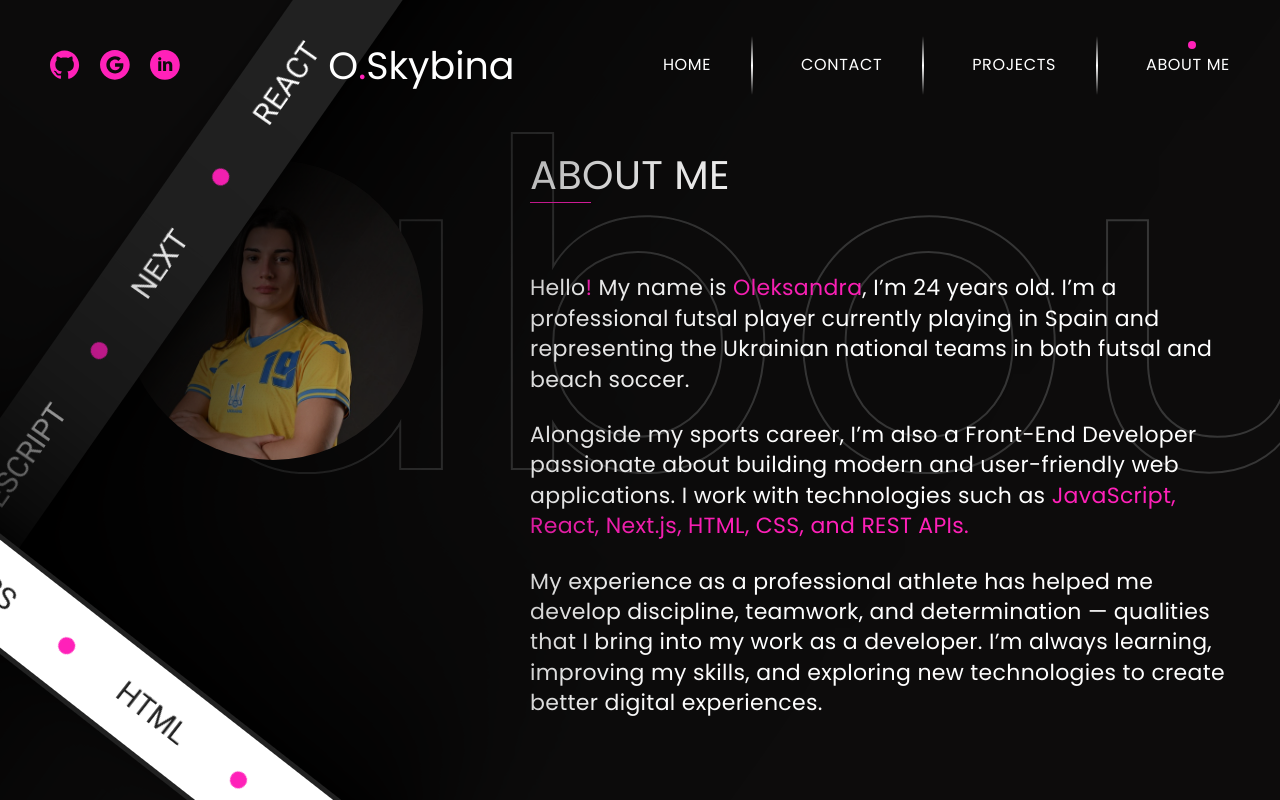
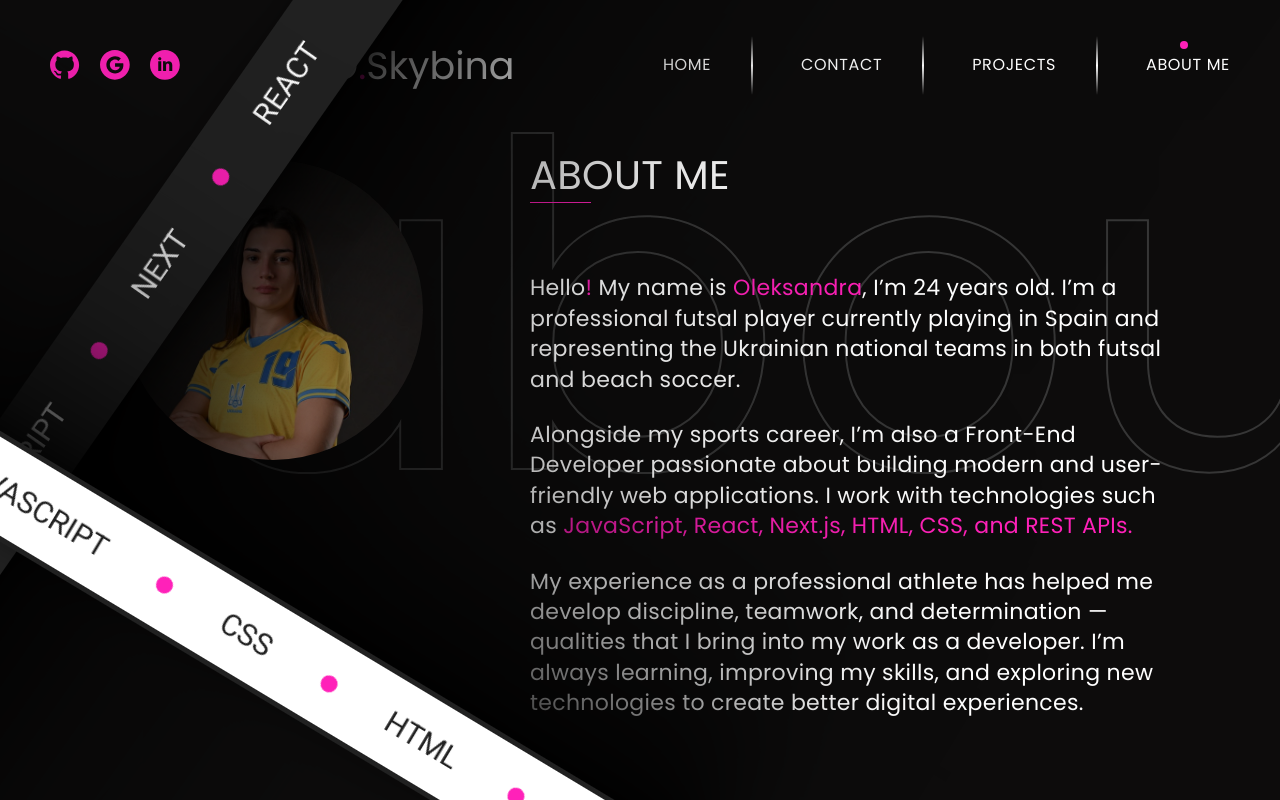
Before and after one commit to SashaSkybina11/MyPortfolio-, a Next.js app: page /about in a window 1280 px wide. Shown: the top 800 px of the page. Built offline with nearby package versions, Linux system fonts and the light colour scheme.

Commit message:
Update metadata + animation

```diff
--- a/app/about/Page.module.css
+++ b/app/about/Page.module.css
@@ -48,6 +48,7 @@
 
 .descr {
   font-size: 22px;
+  padding-right: 50px;
 }
 
 .descr p {
@@ -67,7 +68,6 @@
 .whiteLine,
 .grayLine {
   user-select: none;
-  pointer-events: none;
 }
 
 .whiteLine {
@@ -80,11 +80,13 @@
 
 .whiteLine {
   position: absolute;
-  top: 0;
-  left: 0;
+
   width: 2200px;
   height: 95px;
-  transform: translate(-72%, 40%) rotate(218deg);
+
+  top: 150px;
+  left: 0px;
+  transform: translate(-62%, 0%) rotate(211deg);
   /* transform: translate(-40%, 40%) rotate(129deg); */
 
   background: var(--white);
--- a/app/globals.css
+++ b/app/globals.css
@@ -27,6 +27,9 @@ body {
   color: var(--white);
   font-family: var(--font-family), sans-serif;
   overflow: hidden;
+
+  opacity: 0;
+  animation: fadeIn 3s ease forwards;
 }
 
 .page-shell {
@@ -40,6 +43,15 @@ body {
   margin: 0;
   padding-inline: 50px;
   scroll-snap-type: x mandatory;
+}
+
+@keyframes fadeIn {
+  from {
+    opacity: 0;
+  }
+  to {
+    opacity: 1;
+  }
 }
 
 /*
--- a/app/layout.tsx
+++ b/app/layout.tsx
@@ -2,7 +2,6 @@ import type { Metadata } from "next";
 import { Poppins, Roboto, Open_Sans } from "next/font/google";
 import "./globals.css";
 import Header from "@/components/Header/Header";
-import PageTransition from "@/components/PageTransition/PageTransition";
 
 const poppins = Poppins({
   variable: "--font-family",
@@ -23,18 +22,21 @@ export const openSans = Open_Sans({
 });
 
 export const metadata: Metadata = {
-  title: "Oleksandra Skybina | Frontend Developer Portfolio",
+  title: "O.Skybina | Portfolio Frontend Developer",
   description:
     "Portfolio of Oleksandra Skybina, a Frontend Developer specializing in modern web technologies. Explore projects, skills, and experience in building responsive and user-friendly web applications.",
+  icons: {
+    icon: "/icons/portfolio-bag.svg",
+  },
 
   openGraph: {
-    title: "Oleksandra Skybina | Frontend Developer Portfolio",
+    title: "O.Skybina | Portfolio Frontend Developer",
     description:
       "Explore the portfolio of Oleksandra Skybina — frontend developer creating modern, responsive, and user-focused web applications.",
     url: "",
     images: [
       {
-        url: "",
+        url: "/meta-img.jpg",
         width: 1200,
         height: 630,
         alt: "Oleksandra Skybina Portfolio Preview",
@@ -55,7 +57,7 @@ export default function RootLayout({
     >
       <body>
         <Header />
-        <PageTransition>{children}</PageTransition>
+        {children}
       </body>
     </html>
   );
--- /dev/null
+++ b/app/loading.tsx
@@ -0,0 +1,11 @@
+import css from "./Page.module.css";
+
+const Loading = () => {
+  return (
+    <div>
+      <p className={css.loading}>Завантаження</p>
+    </div>
+  );
+};
+
+export default Loading;
--- /dev/null
+++ b/app/not-found.tsx
@@ -0,0 +1,14 @@
+import css from "./Page.module.css";
+
+const NotFound = () => {
+  return (
+    <div className={css.notFound}>
+      <h1 className={css.titleError}>404 - Page not found</h1>
+      <p className={css.descrError}>
+        Sorry, the page you are looking for does not exist.
+      </p>
+    </div>
+  );
+};
+
+export default NotFound;
--- a/app/projects/Page.module.css
+++ b/app/projects/Page.module.css
@@ -92,7 +92,7 @@
 .cardDescr {
   font-family: var(--font-family);
   font-weight: 400;
-  font-size: 18px;
+  font-size: 16px;
   line-height: 175%;
   letter-spacing: 0.02em;
   text-align: center;
--- a/components/Header/Header.module.css
+++ b/components/Header/Header.module.css
@@ -163,7 +163,7 @@
 
   position: absolute;
   top: -10px;
-  left: 50%;
+  left: 40%;
   transform: translateX(-50%) scale(0.5);
 
   opacity: 0;
--- a/components/PageTransition/PageTransition.tsx
+++ /dev/null
@@ -1,34 +0,0 @@
-"use client";
-
-import { usePathname } from "next/navigation";
-import { AnimatePresence, motion } from "motion/react";
-
-export default function PageTransition({
-  children,
-}: {
-  children: React.ReactNode;
-}) {
-  const pathname = usePathname();
-
-  return (
-    <div style={{ position: "relative", minHeight: "100vh" }}>
-      <AnimatePresence mode="wait" initial={false}>
-        <motion.div
-          key={pathname}
-          style={{
-            position: "absolute",
-            top: 0,
-            left: 0,
-            width: "100%",
-          }}
-          initial={{ opacity: 0, y: 10, filter: "blur(6px)" }}
-          animate={{ opacity: 1, y: 0, filter: "blur(0px)" }}
-          exit={{ opacity: 0, y: -10, filter: "blur(6px)" }}
-          transition={{ duration: 0.4, ease: "easeInOut" }}
-        >
-          {children}
-        </motion.div>
-      </AnimatePresence>
-    </div>
-  );
-}
--- a/data/projects.ts
+++ b/data/projects.ts
@@ -7,13 +7,14 @@ export const projects: Project[] = [
     imageSrc: "/project/notes-app.png",
     imageAlt: "Notes app preview",
     descr:
-      "This app lets you easily create and manage notes for yourself. You can use it to write down ideas, reminders, tasks, or anything else you want to keep track of.Start by creating your first note and keep all your important thoughts in one place.",
+      "Is a web application for creating, organizing, and searching personal notes with user authentication and profile support. It was built with Next.js and React using TypeScript, TanStack Query for data fetching, Zustand for state management, and integrates with an external backend API for authentication and note storage.",
   },
   {
     name: "food delivery app",
     href: "https://delivery-app-international-food-delivery-production.up.railway.app/",
     imageSrc: "/project/international-food-delivery.png",
     imageAlt: "Food delivery app preview",
-    descr: "Spain and Ukraine in one delivery app",
+    descr:
+      "This is an  food delivery web app where users can browse shops, view products, add items to a cart, and place orders. Delivery app task built with Next.js, TypeScript, HTML/CSS, SQLite, and iziToast. ",
   },
 ];
```
Also changed, not shown: app/Page.module.css (+100 -0 lines), public/icons/portfolio-bag.svg (added), public/meta-img.jpg (added).
